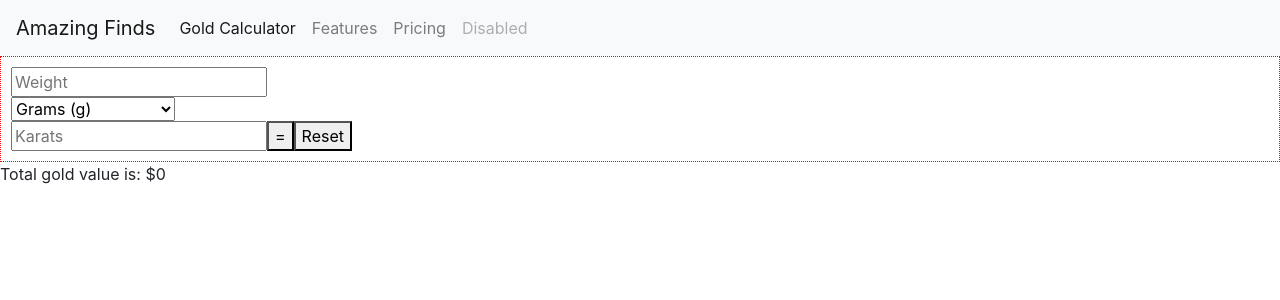
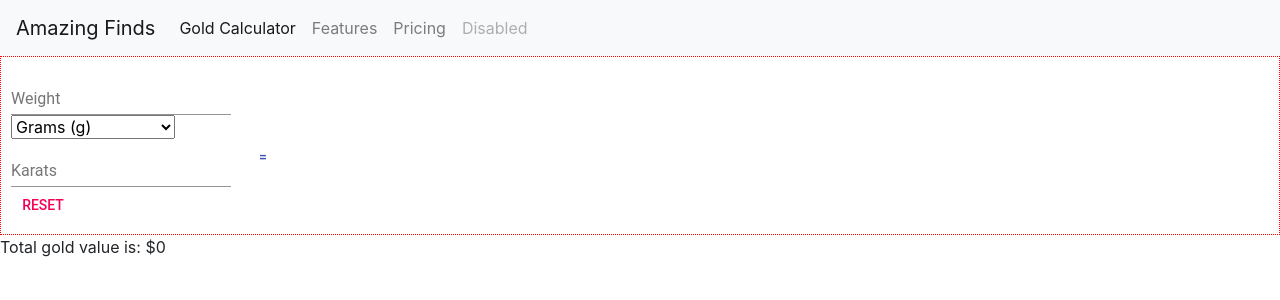
Before and after one commit to wj18sawy/gold-calculator, a React (Create React App) app: page / in a window 1280 px wide. Shown: the top 300 px of the page. Built offline with nearby package versions, Linux system fonts and the light colour scheme.

Commit message:
Added buttons, and two textfields from material ui

```diff
--- a/src/components/form.js
+++ b/src/components/form.js
@@ -1,4 +1,7 @@
 import React, { Component } from "react";
+import ReactDOM from "react-dom";
+import Button from "@material-ui/core/Button";
+import TextField from "@material-ui/core/TextField";
 
 export default class Form extends Component {
   state = {
@@ -8,6 +11,7 @@ export default class Form extends Component {
   };
 
   change = e => {
+    console.log("Text");
     this.setState({
       [e.target.name]: e.target.value
     });
@@ -23,9 +27,10 @@ export default class Form extends Component {
   render() {
     return (
       <form>
-        <input
+        <TextField
+          id="standard-helperText"
           name="weight"
-          placeholder="Weight"
+          label="Weight"
           value={this.state.weight}
           onChange={e => this.change(e)}
         />
@@ -41,15 +46,20 @@ export default class Form extends Component {
           <option value="dwt">Pennyweight (dwt)</option>
         </select>
         <br />
-
-        <input
+        <TextField
+          id="standard-helperText"
           name="karats"
-          placeholder="Karats"
+          label="Karats"
           value={this.state.karats}
           onChange={e => this.change(e)}
         />
-        <button onClick={e => this.onSubmit(e)}> = </button>
-        <button onClick={() => this.onReset}> Reset </button>
+        <Button color="primary" onClick={e => this.onSubmit(e)}>
+          =
+        </Button>
+        <br />
+        <Button color="secondary" onClick={() => this.onReset}>
+          Reset
+        </Button>
       </form>
     );
   }
```
